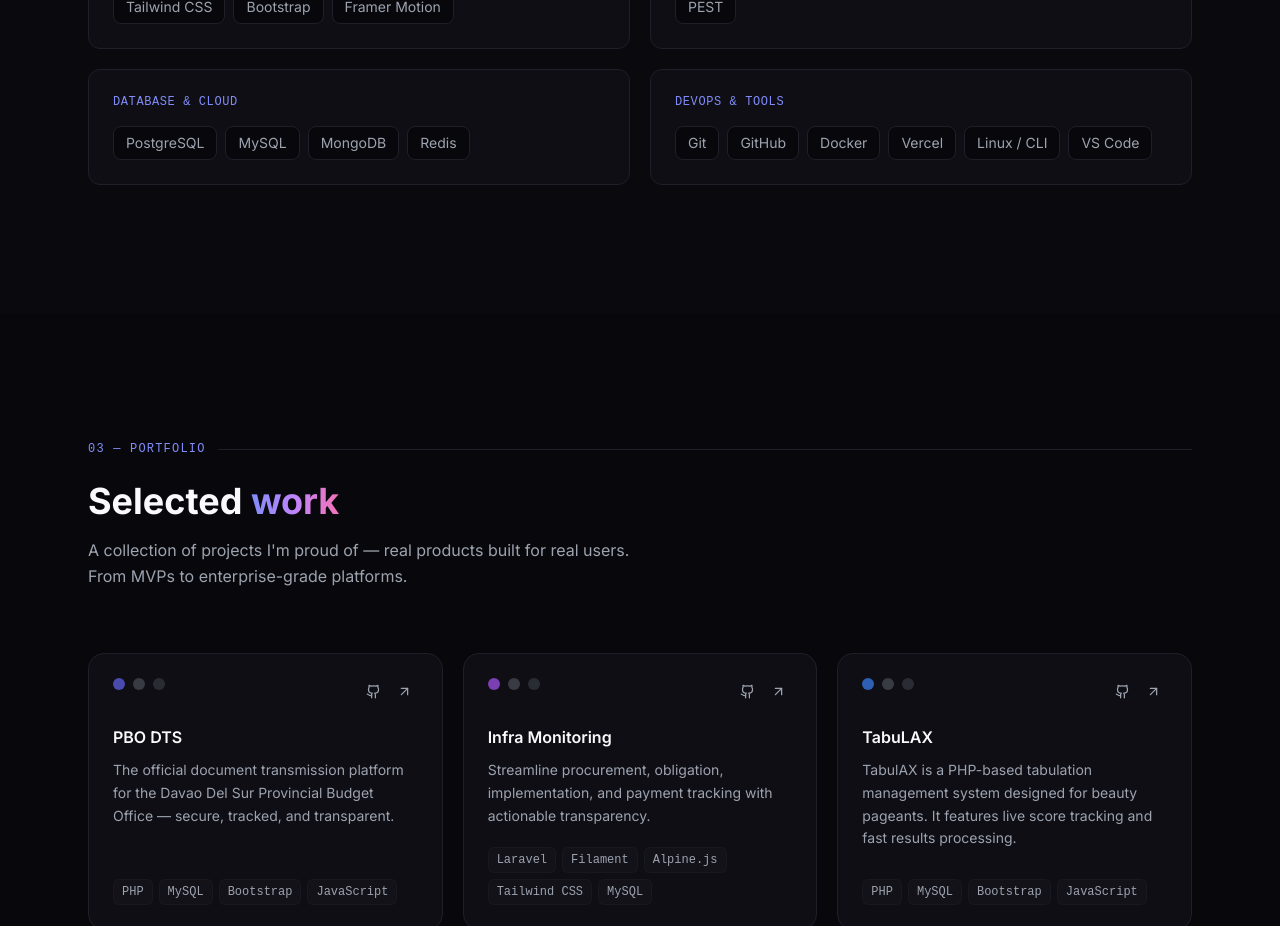
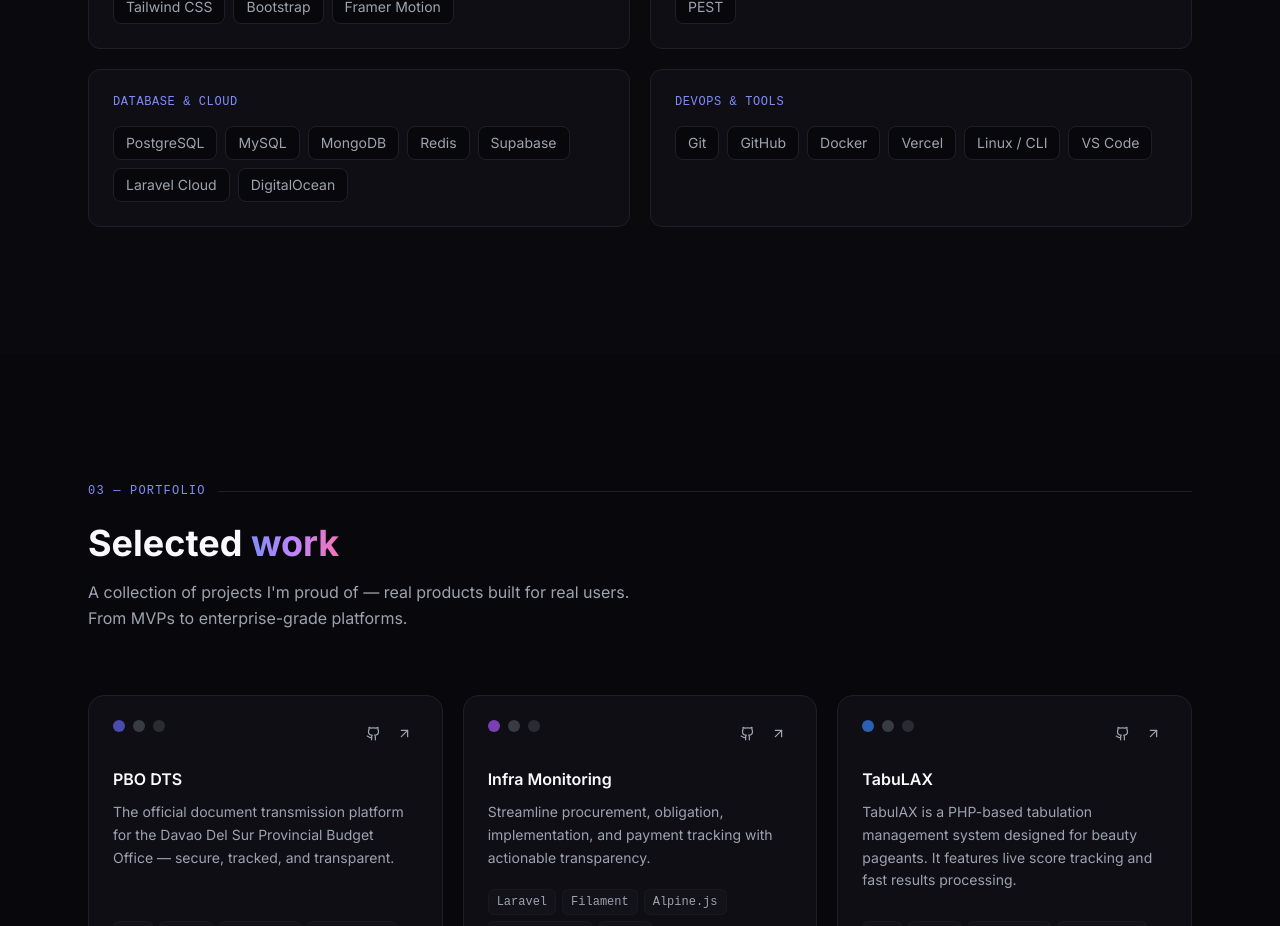
Before and after one commit to mrcoffeex/portfolio, a Next.js app: page / in a window 1280 px wide. Shown: the part 2040-2966 px from the top of the page. Built offline with nearby package versions, Linux system fonts and the light colour scheme.

Commit message:
Add additional technologies to the Database & Cloud category in tech stack

```diff
--- a/sections/Stack.tsx
+++ b/sections/Stack.tsx
@@ -14,7 +14,7 @@ const techStack = [
   },
   {
     category: 'Database & Cloud',
-    items: ['PostgreSQL', 'MySQL', 'MongoDB', 'Redis'],
+    items: ['PostgreSQL', 'MySQL', 'MongoDB', 'Redis', 'Supabase', 'Laravel Cloud', 'DigitalOcean'],
   },
   {
     category: 'DevOps & Tools',
```
